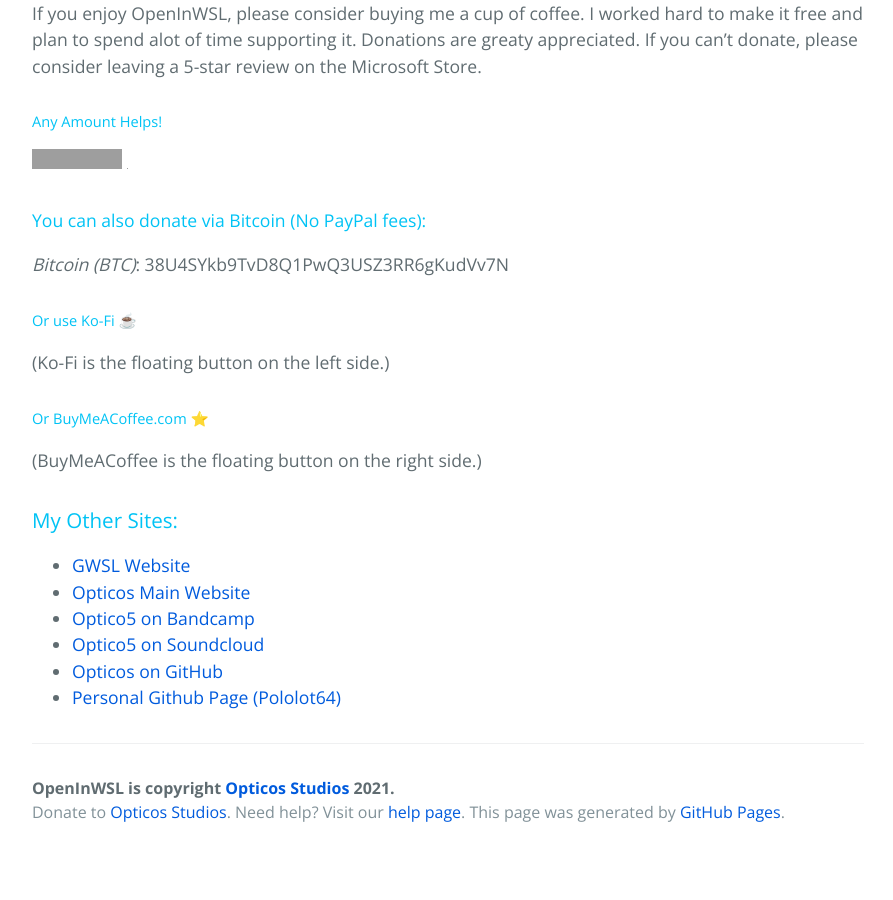
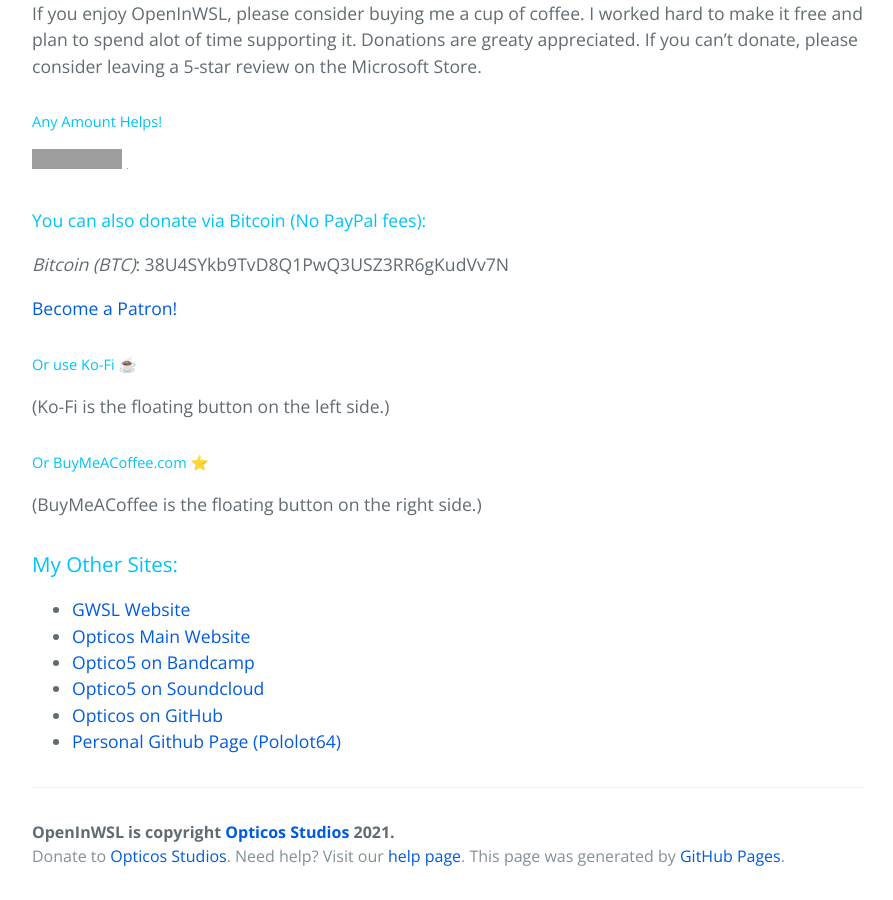
Before and after one commit to Opticos/openinwsl, a Jekyll site: the page built from index.md, in a window 1280 px wide and 900 px high, scrolled down 3570 px. Shown: the whole window, without its empty margins (192-1085 px from the left). Built offline with Jekyll 4.4.1, drawn with Linux system fonts in a browser that asks for light colours; nearby versions of some CDN libraries; library files that are not in the unit come from our copies; comment, search, counter and statistics services are not loaded; the repository's description, which GitHub fills in, is left out; before the commit the page ends 4426 px from its top, so only the background shows below that; grey boxes are pictures that could not be loaded.

Commit message:
Update index.md

```diff
--- a/index.md
+++ b/index.md
@@ -106,6 +106,8 @@
 #### You can also donate via Bitcoin (No PayPal fees):
 _Bitcoin (BTC)_: 38U4SYkb9TvD8Q1PwQ3USZ3RR6gKudVv7N
 
+<a href="https://www.patreon.com/bePatron?u=62158960" data-patreon-widget-type="become-patron-button">Become a Patron!</a><script async src="https://c6.patreon.com/becomePatronButton.bundle.js"></script>
+
 ##### Or use Ko-Fi ☕
 <script type='text/javascript' src='https://ko-fi.com/widgets/widget_2.js'></script><script type='text/javascript'>kofiwidget2.init('Support Me on Ko-fi', '#00C3F5', 'G2G24743G');kofiwidget2.draw();</script>
 
```
